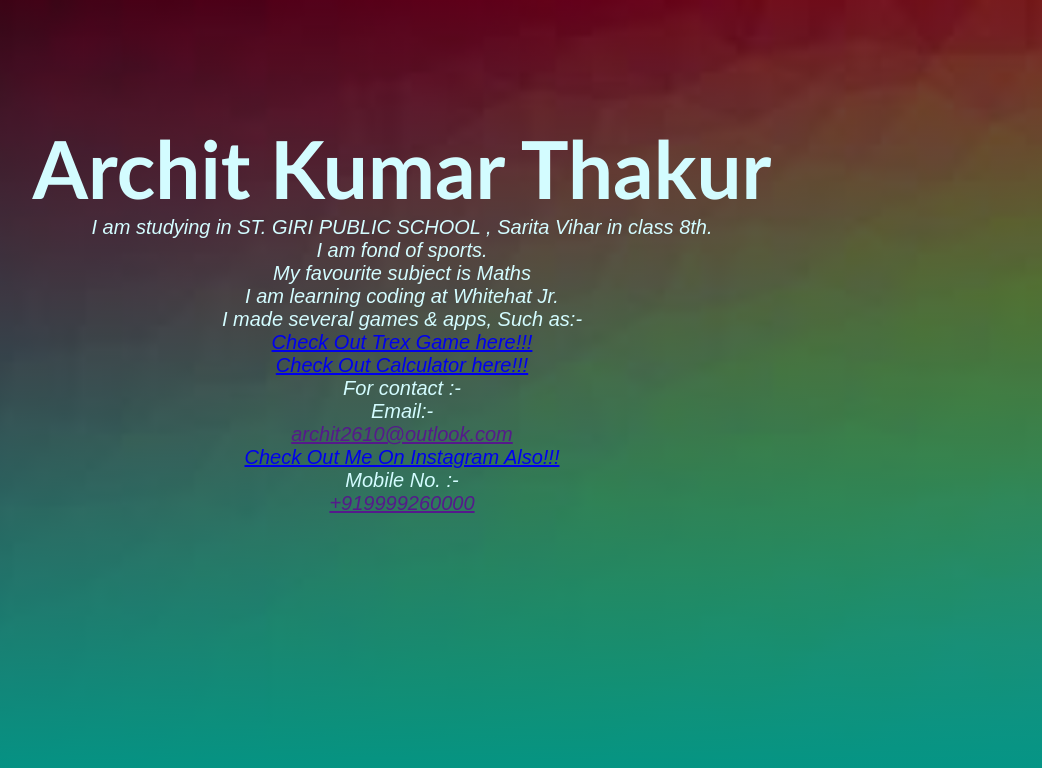
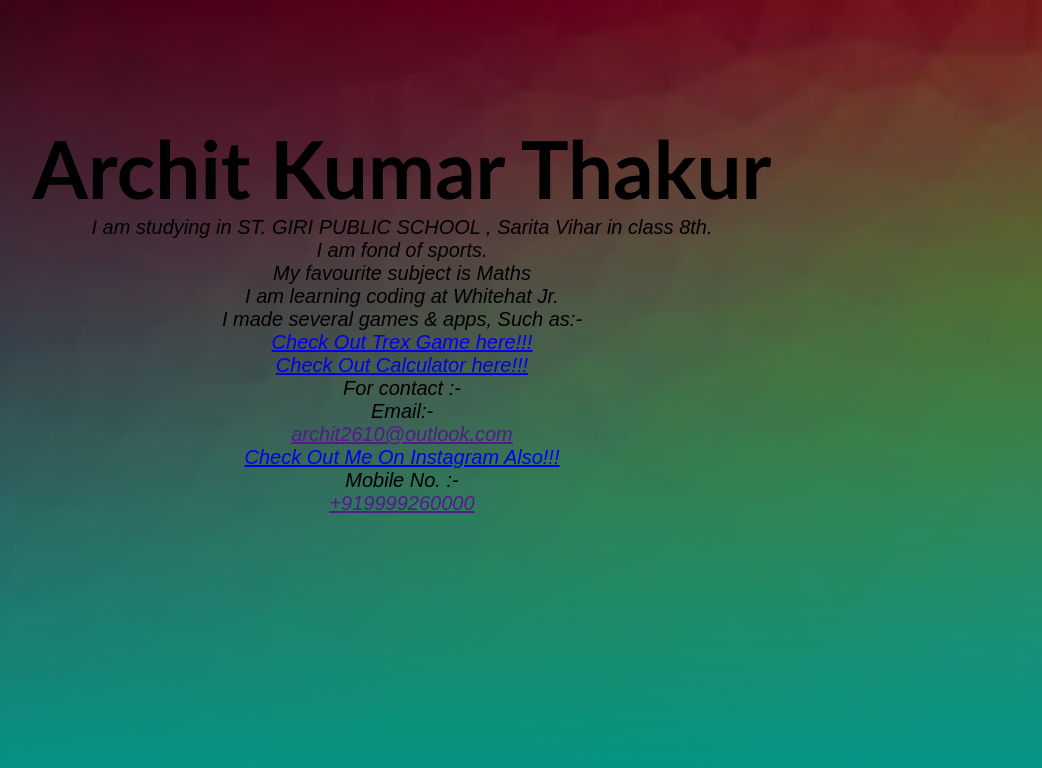
Before and after one commit to Archit26k/ArchitKumar, a plain HTML site: page index.html in a window 1280 px wide. Shown: the full height of the page, 238-1280 px from the left. Drawn offline with Linux system fonts and the light colour scheme.

Commit message:
Update style.css

```diff
--- a/style.css
+++ b/style.css
@@ -17,7 +17,7 @@
 }
 .banner-text{
     text-align: center;
-    color:  rgb(211, 252, 255);
+    color:  rgb(0 ,0 ,0);
     padding-top: 120px;
 }
 .banner-text h1{
```
